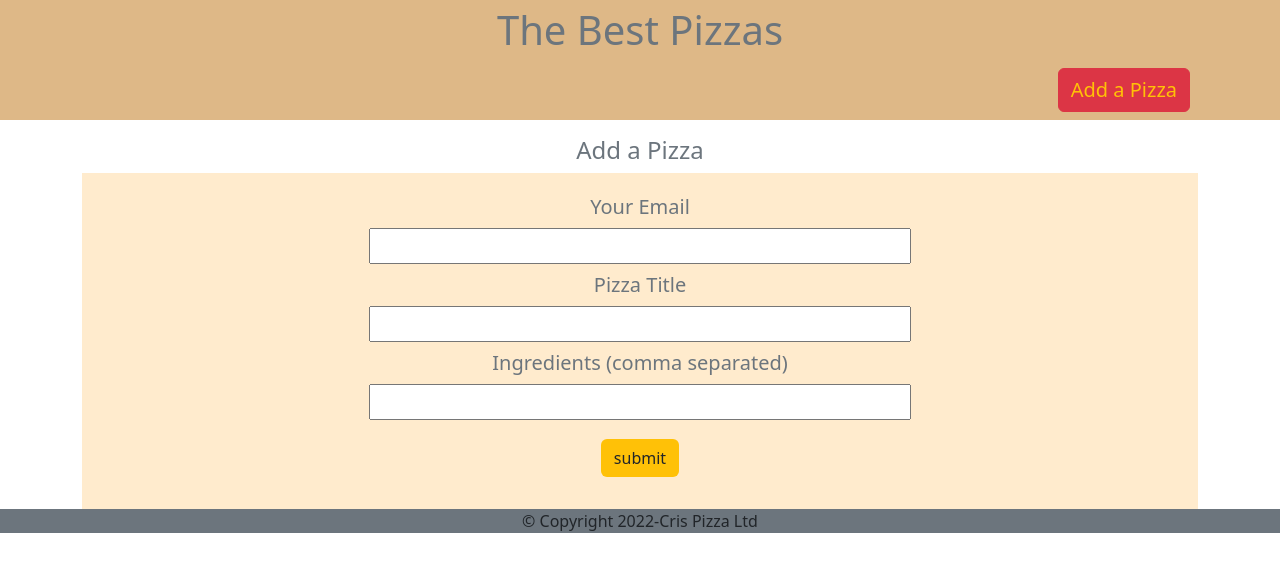
After one commit to debcrisjol/pizza, a PHP site: page /add in a window 1280 px wide. The commit adds this page. Shown: the top 572 px of the page. Run offline with PHP 8.4, Linux system fonts and the light colour scheme.

Commit message:
form end

```diff
--- /dev/null
+++ b/add.php
@@ -0,0 +1,80 @@
+<?php
+
+	$email = $title = $ingredients = '';
+	$errors = array('email' => '', 'title' => '', 'ingredients' => '');
+
+	if(isset($_POST['submit'])){
+
+		// check email
+		if(empty($_POST['email'])){
+			$errors['email'] = 'An email is required';
+		} else{
+			$email = $_POST['email'];
+			if(!filter_var($email, FILTER_VALIDATE_EMAIL)){
+				$errors['email'] = 'Email must be a valid email address';
+			}
+		}
+
+		// check title
+		if(empty($_POST['title'])){
+			$errors['title'] = 'A title is required';
+		} else{
+			$title = $_POST['title'];
+			if(!preg_match('/^[a-zA-Z\s]+$/', $title)){
+				$errors['title'] = 'Title must be letters and spaces only';
+			}
+		}
+
+		// check ingredients
+		if(empty($_POST['ingredients'])){
+			$errors['ingredients'] = 'At least one ingredient is required';
+		} else{
+			$ingredients = $_POST['ingredients'];
+			if(!preg_match('/^([a-zA-Z\s]+)(,\s*[a-zA-Z\s]*)*$/', $ingredients)){
+				$errors['ingredients'] = 'Ingredients must be a comma separated list';
+			}
+		}
+
+		if(array_filter($errors)){
+			// echo 'errors in form';
+		} else {
+			// echo 'form is valid';
+			header('Location: index.php');
+		}
+
+	} // end POST check
+
+?>
+
+
+
+
+
+<!DOCTYPE html>
+<html lang='en'>
+
+
+<?php include('templates/header.php') ?>
+
+<section class="container text-secondary ">
+    <h4 class="text-center">Add a Pizza</h4>
+    <form class="d-flex flex-column justify-content-center align-items-center p-3 fs-5" action="add.php" method="POST">
+        <label>Your Email</label>
+        <input type="text" name="email" class="w-50" value="<?php echo $email ?> ">
+        <div class="error text-danger"><?php echo $errors['email']; ?></div>
+        <label>Pizza Title</label>
+        <input type="text" name="title" class="w-50" value="<?php echo $title ?> ">
+        <div class="error text-danger"><?php echo $errors['title']; ?></div>
+        <label>Ingredients (comma separated)</label>
+        <input type="text" name="ingredients" class="w-50" value="<?php echo $ingredients ?> ">
+        <div class="error text-danger"><?php echo $errors['ingredients']; ?></div>
+        <div class="text-center">
+            <input type="submit" name="submit" value="submit" class="m-3 btn bg-warning">
+        </div>
+    </form>
+</section>
+
+<?php include('templates/footer.php'); ?>
+
+
+</html>
--- a/templates/footer.php
+++ b/templates/footer.php
@@ -1,12 +1,8 @@
  <?php
 
 
+
 ?>
-
-
-
-
-
 
 
  <footer>
--- a/templates/header.php
+++ b/templates/header.php
@@ -18,13 +18,14 @@
     form{
     background:#FFEBCD;}
     nav{background-color: #DEB887;}
+    .error {font-size:12px;}
   </style>
 </head>
 
 <body>
     <nav>
         <div class="container">
-            <a href="#" class="text-secondary fs-1 d-flex justify-content-center">Cris Pizza</a>
+            <a href="#" class="text-secondary fs-1 d-flex justify-content-center">The Best Pizzas</a>
             <ul id="nav-bar">
                 <li class="d-flex justify-content-end" ><a class="btn-danger m-2 btn fs-5 text-warning" href="#">Add a Pizza</a></li></ul>
         </div>
```
Also changed, not shown: templates/add.php (deleted, +0 -57 lines).
